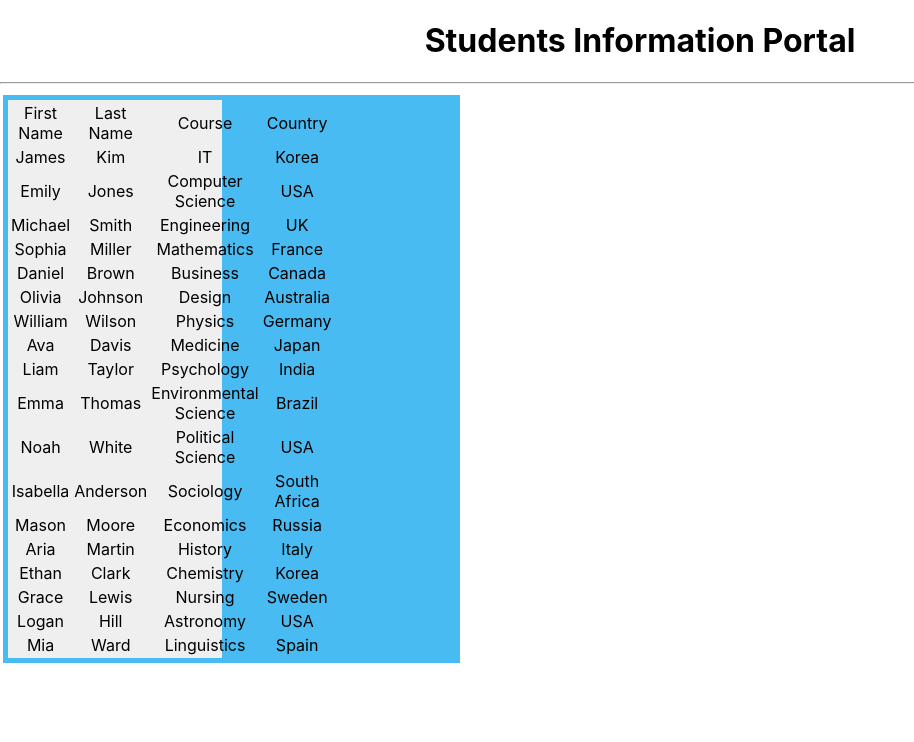
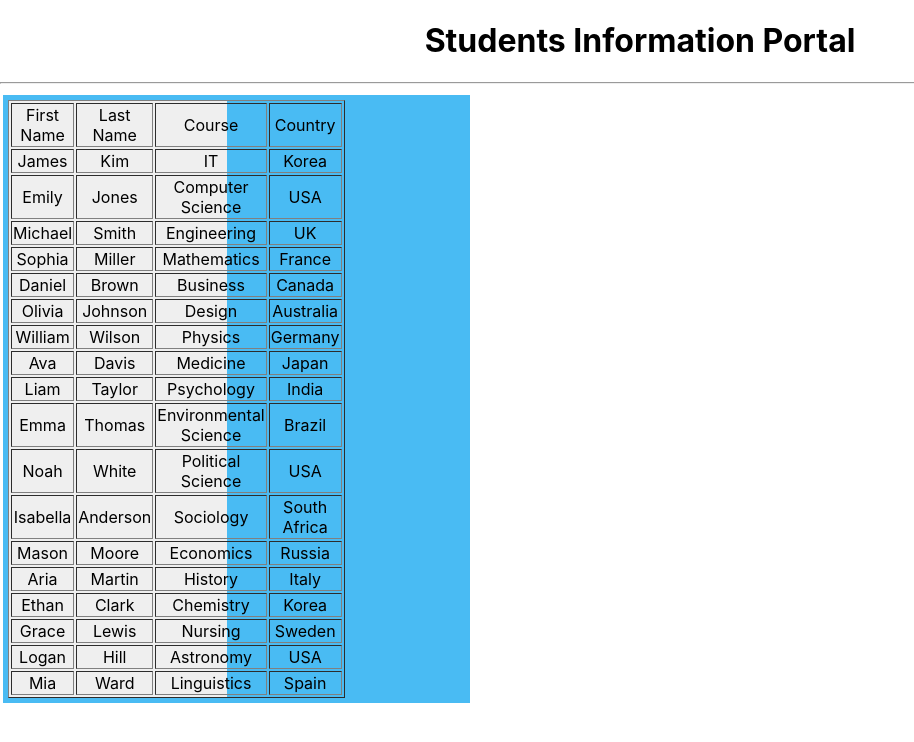
Before and after one commit to uovmadura/IT-ReactProject, a React (Create React App) app in the folder studentapp/: page / in a window 1280 px wide. Shown: the top 742 px of the page, without its empty margins (0-914 px from the left). Built offline with nearby package versions, Linux system fonts and the light colour scheme.

Commit message:
Fix the design issue

```diff
--- a/studentapp/src/App.js
+++ b/studentapp/src/App.js
@@ -7,7 +7,7 @@ function App() {
     <div className="App">
       <h1>Students Information Portal</h1>
       <hr/>
-      <table>
+      <table width="100%">
         <tbody>
           <tr>
             <td>
--- a/studentapp/src/components/StudentTable.js
+++ b/studentapp/src/components/StudentTable.js
@@ -4,7 +4,7 @@ export default function StudentTable(props) {
     return(
         <div className="outerDiv">
             <div className="leftDiv">
-                <table>
+                <table border="1">
                     <thead>
                         <tr>
                             <td>First Name</td>
```
